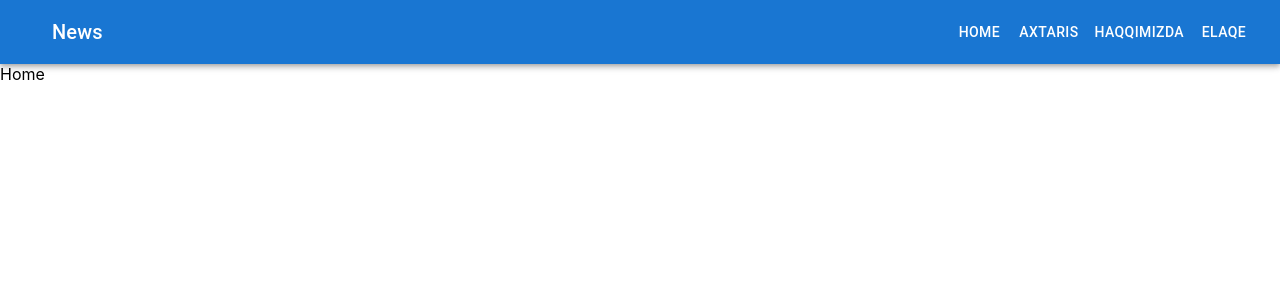
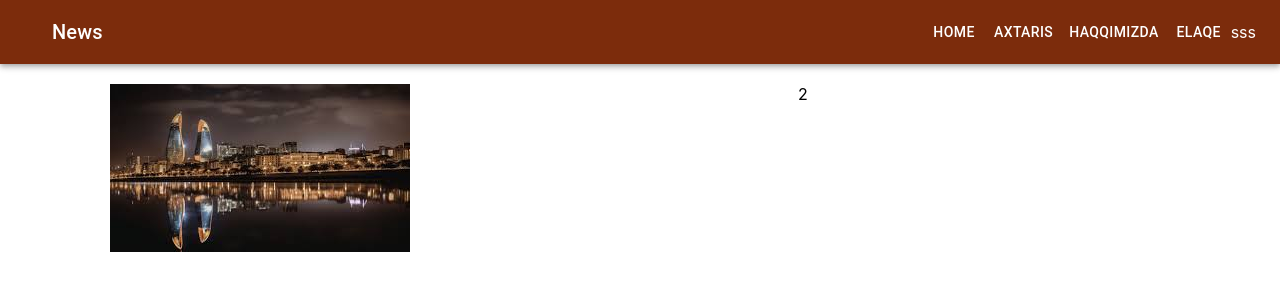
Before and after one commit to ShahmirzeMIT/Construction, a React (Create React App) app: page / in a window 1280 px wide. Shown: the top 300 px of the page. Built offline with nearby package versions, Linux system fonts and the light colour scheme.

Commit message:
header prepared

```diff
--- a/package.json
+++ b/package.json
@@ -9,7 +9,9 @@
     "@testing-library/jest-dom": "^5.16.5",
     "@testing-library/react": "^13.4.0",
     "@testing-library/user-event": "^13.5.0",
+    "animate.css": "^4.1.1",
     "react": "^18.2.0",
+    "react-awesome-reveal": "^4.2.5",
     "react-bootstrap": "^2.8.0",
     "react-dom": "^18.2.0",
     "react-router-dom": "^6.14.1",
--- a/src/App.js
+++ b/src/App.js
@@ -3,9 +3,9 @@ import Routing from "./Route";
 
 function App() {
   return (
-    <div className="App">
+    <>
       <Routing/>
-    </div>
+    </>
   );
 }
 
--- a/src/Pages/home.jsx
+++ b/src/Pages/home.jsx
@@ -1,10 +1,27 @@
+
+import { Fade } from "react-awesome-reveal";
 import PageConatiner from "../Route/pageContainer";
-
+import { Box, Grid } from "@mui/material";
+import styles from "../index.css";
 
 function Home(){
 	return(
 		<PageConatiner>
-			Home
+			<Box  sx={{ height: "91vh"}}>
+				<Fade  damping={2} className="backInLeft" >
+							<Grid container rowSpacing={1} columnSpacing={{ xs: 1, sm: 2, md: 3 }} sx={{textAlign:"center",paddingTop:"20px" , }} >
+							<Grid item xs={12} sm={5}>
+								<div>
+									<img src="./assets/image/baku.jpg" alt="" />
+								</div>
+							</Grid>
+							<Grid item xs={12} sm={5}>
+								2
+							</Grid>
+						</Grid>
+				</Fade>
+			</Box>
+
 		</PageConatiner>
 
 	)
--- a/src/Route/pageContainer.jsx
+++ b/src/Route/pageContainer.jsx
@@ -1,12 +1,52 @@
-import { AppBar, Box, Button, IconButton, Link, Toolbar, Typography } from "@mui/material"
+import { AppBar, Box, Button,IconButton, Link, List, ListItem, ListItemButton, ListItemIcon, ListItemText, SwipeableDrawer, Toolbar, Typography } from "@mui/material"
 import styles from "../index.css";
+import { Fragment, useState } from "react";
+function PageConatiner({children}){
+	const menu=["Home","Axtaris","Haqqimizda","Elaqe"];
+	const [state, setState] =useState({
+		top: false,
+		left: false,
+		bottom: false,
+		right: false,
+	   });
+	   const toggleDrawer = (anchor, open) => (event) => {
+		if (
+		  event &&
+		  event.type === 'keydown' &&
+		  (event.key === 'Tab' || event.key === 'Shift')
+		) {
+		  return;
+		}
 
-function PageConatiner({children}){
+		setState({ ...state, [anchor]: open });
+	   };
+	const list = (anchor) => (
+		<Box
+		  sx={{ width: anchor === 'top' || anchor === 'bottom' ? 'auto' : 250 }}
+		  role="presentation"
+		  onClick={toggleDrawer(anchor, false)}
+		  onKeyDown={toggleDrawer(anchor, false)}
+		>
+		  <List>
+		    {menu.map((text, index) => (
+			 <ListItem key={text} disablePadding>
+			   <ListItemButton>
+				<ListItemIcon>
+				#
+				</ListItemIcon>
+				<ListItemText primary={text} />
+			   </ListItemButton>
+			 </ListItem>
+		    ))}
+		  </List>
+
+		</Box>
+	   );
 	return(
 		<>
-			<header>
+			<header >
 				<Box sx={{ flexGrow: 1 }}>
-					<AppBar position="static">
+					<AppBar position="static" className="brown" >
 					<Toolbar>
 						<IconButton
 						size="large"
@@ -19,20 +59,44 @@ function PageConatiner({children}){
 						<Typography variant="h6" component="div" sx={{ flexGrow: 1 }}>
 						News
 						</Typography>
-						<Button >
-						<Link href="/" underline="none" className="c-white">Home</Link>
-						</Button>
-						<Button >
-						<Link href="/axtaris" underline="none" className="c-white">Axtaris</Link>
-						</Button>
-						<Button >
-						<Link href="/haqqimizda" underline="none" className="c-white">Haqqimizda</Link>
-						</Button>
-						<Button color="inherit">
-						<Link href="/elaqe" underline="none" className="c-white">Elaqe</Link></Button>
+						{
+							menu.map((item,i)=>{
+								return(
+									i==0 ?
+								<Button  key={i}>
+									<Link href="/" underline="none" className="c-white">{item}</Link>
+								</Button>
+								:
+								<Button  key={i}>
+									<Link href={"/"+item} underline="none" className="c-white">{item}</Link>
+								</Button>
+								)
+
+							})
+						}
+						<div>
+					{['right'].map((anchor) => (
+					<Fragment key={anchor}>
+						<div onClick={toggleDrawer(anchor, true)}>
+							{/* <AiOutlineMenu/> */} sss
+							</div>
+						<SwipeableDrawer
+						anchor={anchor}
+						open={state[anchor]}
+						onClose={toggleDrawer(anchor, false)}
+						onOpen={toggleDrawer(anchor, true)}
+						>
+						{list(anchor)}
+						</SwipeableDrawer>
+					</Fragment>
+					))}
+				</div>
 					</Toolbar>
+
 					</AppBar>
+
 				</Box>
+
 			</header>
 			<main>{children}</main>
 			<footer></footer>
--- a/src/index.css
+++ b/src/index.css
@@ -16,3 +16,49 @@ code {
 .c-white{
   color: white !important;
 }
+
+@keyframes backInLeft {
+  0% {
+    transform: translateX(-2000px) scale(0.8);
+    opacity: 0.7;
+  }
+
+  80% {
+    transform: translateX(0px) scale(0.8);
+    opacity: 0.7;
+  }
+
+  100% {
+    transform: scale(1);
+    opacity: 1;
+  }
+}
+
+.backInLeft {
+  animation-name: backInLeft !important;
+}
+
+@keyframes backOutRight {
+  0% {
+    transform: scale(1);
+    opacity: 1;
+  }
+
+  20% {
+    transform: translateX(0px) scale(0.7);
+    opacity: 0.7;
+  }
+
+  100% {
+    transform: translateX(2000px) scale(0.7);
+    opacity: 0.7;
+  }
+}
+
+.backOutRight {
+  animation-name: backOutRight !important;
+  animation-duration: 10s;
+}
+.brown{
+  background-color: #7c2c0c !important ;
+}
```
Also changed, not shown: public/assets/image/baku.jpg (added), 1 other file (tests, documents, lock files or other folders).
